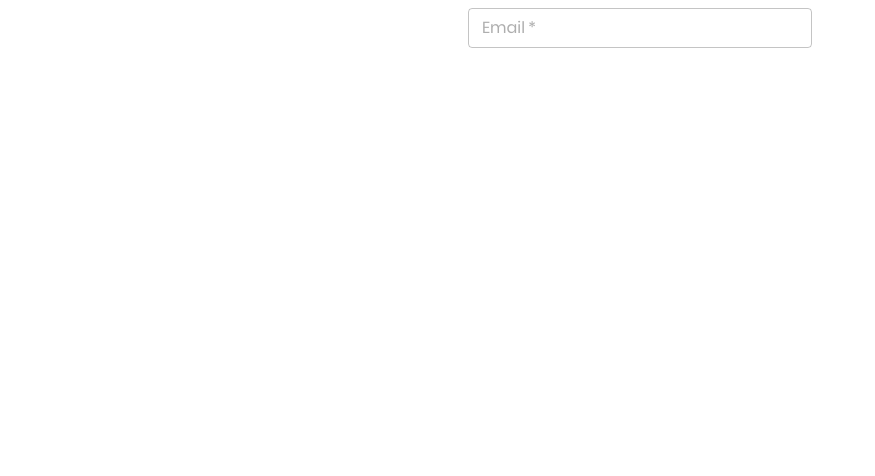
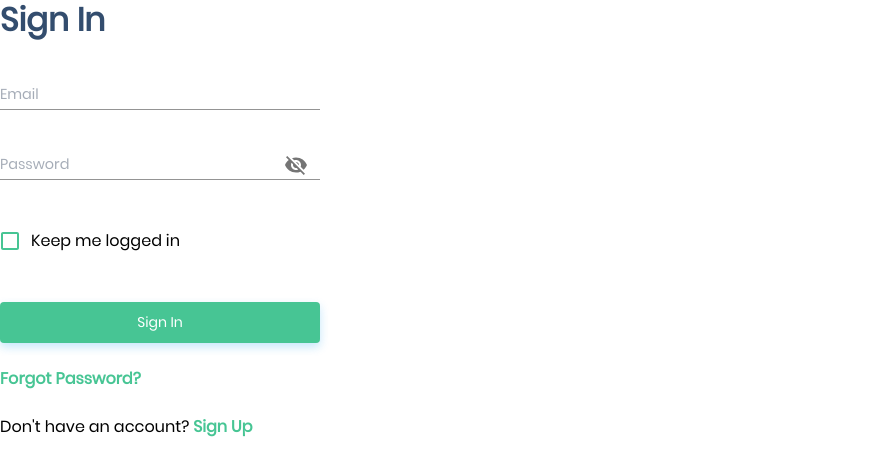
Before and after one commit to clarissa-ai/clarissa-web-frontend, a React (Create React App) app: page /login in a window 1280 px wide. Shown: the top 476 px of the page, without its empty margins (0-875 px from the left). Built offline with nearby package versions, Linux system fonts and the light colour scheme; no server answers; a web font is replaced by a local one.

Commit message:
Make sign in form

```diff
--- a/src/components/authentication/login/Login.jsx
+++ b/src/components/authentication/login/Login.jsx
@@ -1,16 +1,107 @@
 import React from 'react';
-import {Grid, TextField} from '@material-ui/core';
+import {Grid, Input, InputAdornment, IconButton, Button, Typography, Link, makeStyles, FormControlLabel, Checkbox} from '@material-ui/core';
+import Visibility from '@material-ui/icons/Visibility';
+import VisibilityOff from '@material-ui/icons/VisibilityOff';
+import {ProfileContext} from 'App';
 
-import {ProfileContext} from 'App';
+const useStyles = makeStyles((theme) => ({
+    field: {
+        width: '20rem',
+        fontSize: '.9rem',
+    },
+    button: {
+        backgroundColor: '#47C594',
+        color: '#fff',
+        padding: '0.5rem',
+        width: '20rem',
+        boxShadow: '0px 4px 10px rgba(16, 156, 241, 0.24)',
+        borderRadius: '4px',
+        textTransform: 'none',
+    },
+    link: {
+        color: '#47C594',
+        fontSize: '1rem',
+        fontWeight: 'bold',
+    },
+    checkbox: {
+        color: '#47C594',
+        fontSize: '1rem',
+    },
+    unchecked: {
+        color: '#000',
+    },
+}));
 
 const Login = () => {
     const profile = ProfileContext;
     console.log(profile);
+    const classes = useStyles();
+    const [values, setValues] = React.useState({
+        showPassword: false,
+        password: '',
+        rememberMe: false,
+    });
+
+    const handleChange = (prop) => (event) => {
+        setValues({...values, [prop]: event.target.value});
+    };
+
+    const handleClickShowPassword = () => {
+        setValues({...values, showPassword: !values.showPassword});
+    };
+
+    const handleMouseDownPassword = (event) => {
+        event.preventDefault();
+    };
+
+    const handleCheckbox = (event) => {
+        setValues({...values, rememberMe: !values.rememberMe});
+    };
 
     return (
-        <Grid container direction="column" alignItems="center" justify="center">
-            <Grid item xs={6}>
-                <TextField label="Email" placeholder="your@email.com" type="email" autoComplete="email" variant="outlined" required margin="dense" fullWidth/> {/* Email */}
+        <Grid container direction="column" alignItems="flex-start" justify='center' spacing={5}>
+            <Grid item><Typography variant='h4' style={{fontWeight: 'bold', color: '#334D6E'}}>Sign In</Typography></Grid>
+            <Grid item><Input id="standard-basic" placeholder="Email" className={classes.field}/></Grid>
+            <Grid item>
+                <Input
+                    className={classes.field}
+                    placeholder="Password"
+                    id="standard-password"
+                    type={values.showPassword ? 'text' : 'password'}
+                    value={values.password}
+                    onChange={handleChange('password')}
+                    endAdornment={
+                        <InputAdornment position="end" color='secondary'>
+                            <IconButton
+                                aria-label="toggle password visibility"
+                                onClick={handleClickShowPassword}
+                                onMouseDown={handleMouseDownPassword}
+                            >
+                                {values.showPassword ? <Visibility /> : <VisibilityOff />}
+                            </IconButton>
+                        </InputAdornment>
+                    }
+                />
+            </Grid>
+            <Grid item>
+                <FormControlLabel
+                    control={
+                        <Checkbox
+                            classes={{root: classes.checkbox, indeterminate: classes.unchecked}}
+                            checked={values.rememberMe}
+                            onChange={handleCheckbox}
+                            color='inherit'
+                        />
+                    }
+                    label="Keep me logged in"
+                />
+            </Grid>
+            <Grid item>
+                <Grid container justify='flex-end' direction='column' spacing={3}>
+                    <Grid item><Button className={classes.button}>Sign In</Button></Grid>
+                    <Grid item><Typography><Link className={classes.link}>Forgot Password?</Link></Typography></Grid>
+                    <Grid item><Typography>Don&apos;t have an account? <Link className={classes.link}>Sign Up</Link></Typography></Grid>
+                </Grid>
             </Grid>
         </Grid>
     );
```
